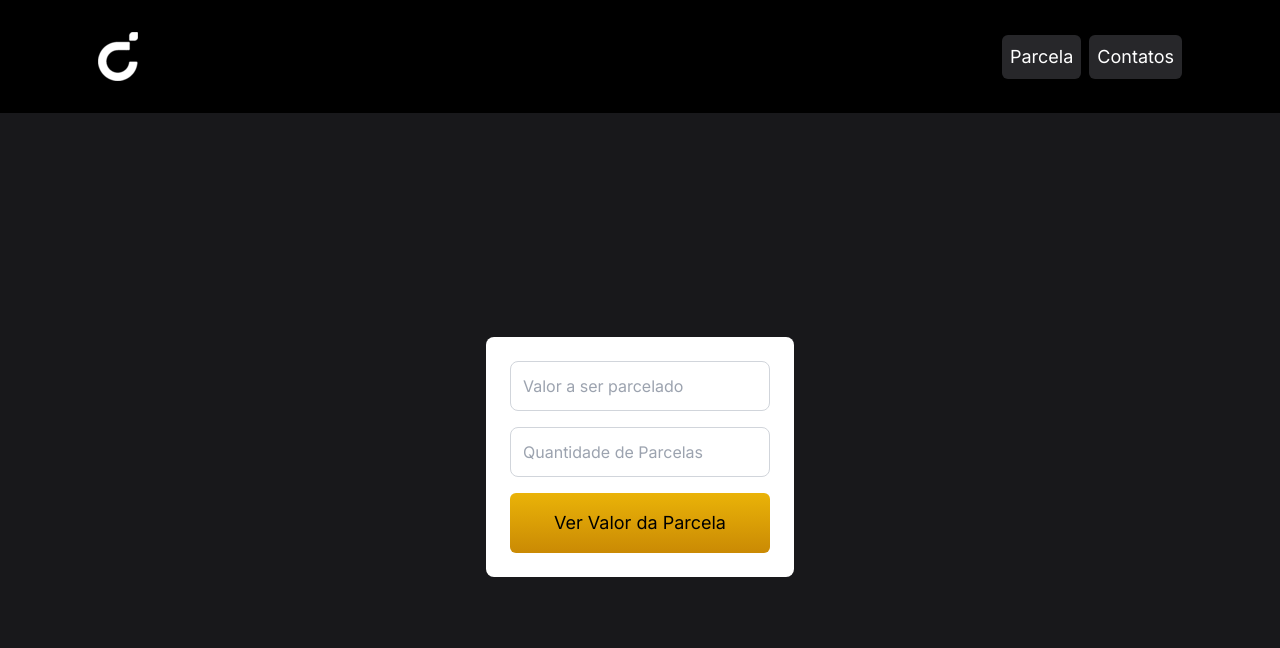
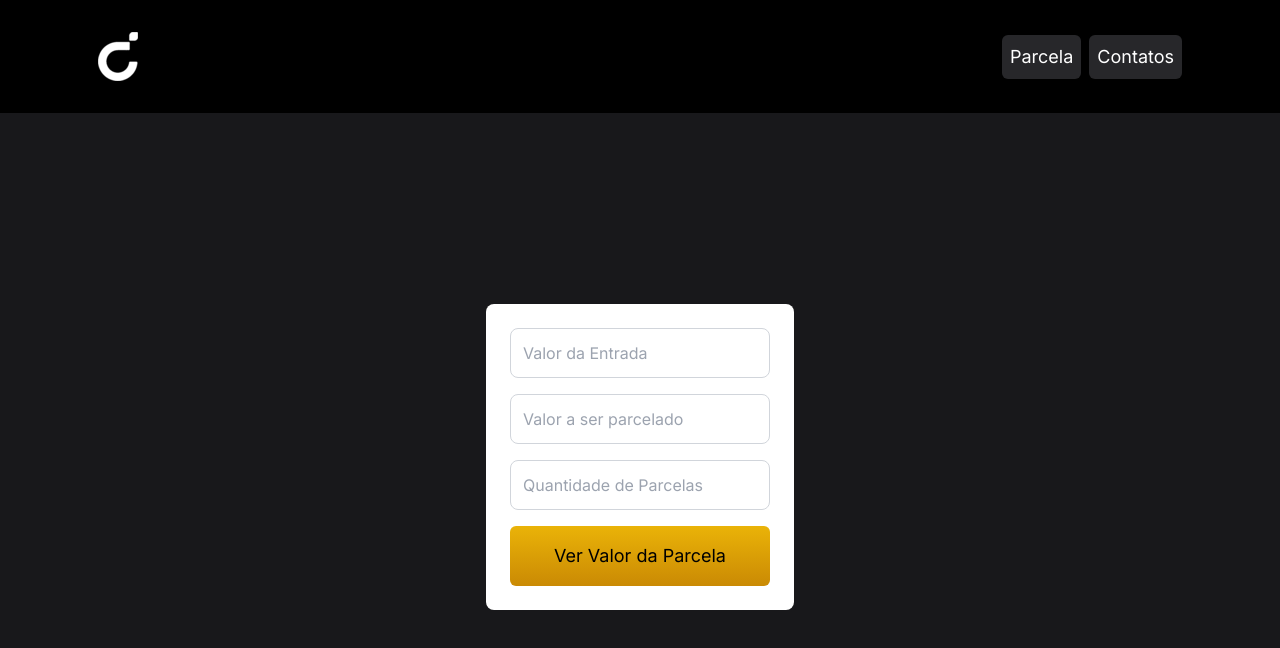
Before and after one commit to enzo2101/Garcia-Apple, a Next.js app: page /parcela in a window 1280 px wide. Shown: the top 648 px of the page. Built offline with nearby package versions, Linux system fonts and the light colour scheme.

Commit message:
add new feature, DownPayment input

```diff
--- a/package.json
+++ b/package.json
@@ -20,7 +20,7 @@
   "devDependencies": {
     "@types/eslint": "^8.56.2",
     "@types/node": "^20.11.20",
-    "@types/react": "^18.2.66",
+    "@types/react": "^18.2.67",
     "@types/react-dom": "^18.2.19",
     "@typescript-eslint/eslint-plugin": "^7.0.2",
     "@typescript-eslint/parser": "^7.0.2",
--- a/src/app/parcela/page.tsx
+++ b/src/app/parcela/page.tsx
@@ -8,6 +8,9 @@ import { parcelCalculator } from "~/components/parcelCalculator/parcelCalculator
 const Parcela = () => {
   const [parcel, setParcel] = useState("");
   const [value, setValue] = useState("");
+  const [downValue, setDownValue] = useState("");
+
+  const [informedDownValue, setInformedDownValue] = useState("");
   const [informedValue, setInformedValue] = useState("");
   const [informedParcel, setInformedParcel] = useState("");
   const [parcelValue, setParcelValue] = useState("");
@@ -16,6 +19,11 @@ const Parcela = () => {
     const inputValue = e.target.value;
     const formattedValue = formatCurrency({ value: inputValue });
     setValue(formattedValue);
+  };
+  const handleDownValue = (e: ChangeEvent<HTMLInputElement>) => {
+    const inputDownValue = e.target.value;
+    const formattedDownValue = formatCurrency({ value: inputDownValue });
+    setDownValue(formattedDownValue);
   };
 
   const handleParcel = (e: ChangeEvent<HTMLInputElement>) => {
@@ -35,11 +43,13 @@ const Parcela = () => {
   };
 
   const handleCalculate = () => {
-    if (value && parcel) {
-      const calculatedParcel = parcelCalculator(value, parcel);
+    if (value && parcel && downValue) {
+      const calculatedParcel = parcelCalculator(value, parcel, downValue);
       setParcelValue(calculatedParcel);
       setInformedValue(value);
       setInformedParcel(parcel);
+      setInformedDownValue(downValue);
+      setDownValue("");
       setValue("");
       setParcel("");
     }
@@ -51,6 +61,14 @@ const Parcela = () => {
       <div className="flex flex-grow justify-center items-center">
         <div className="bg-white rounded-lg shadow-5xl p-6 w-auto">
           <div className="flex flex-col space-y-4">
+            <input
+              type="text"
+              placeholder="Valor da Entrada"
+              className="border border-gray-300 rounded-lg p-3 focus:outline-none focus:border-yellow-500"
+              onChange={handleDownValue}
+              value={downValue}
+              maxLength={12}
+            />
             <input
               type="text"
               placeholder="Valor a ser parcelado"
@@ -69,6 +87,7 @@ const Parcela = () => {
             <button onClick={handleCalculate} className="bg-gradient-to-b from-yellow-500 to-yellow-600 text-lg p-4 rounded-md">Ver Valor da Parcela</button>
             {parcelValue && (
               <>
+                <h1>Valor de Entrada: <span className="text-yellow-500 font-bold">{informedDownValue}</span></h1>
                 <h1>Valor informado: <span className="text-yellow-500 font-bold">{informedValue}</span></h1>
                 <h1>Quantidade de parcelas: <span className="text-yellow-500 font-bold">{informedParcel}</span></h1>
                 <h1>Valor de cada parcela: <span className="text-yellow-500 font-bold">{parcelValue}</span></h1>
--- a/src/components/parcelCalculator/parcelCalculator.tsx
+++ b/src/components/parcelCalculator/parcelCalculator.tsx
@@ -1,14 +1,19 @@
-export const parcelCalculator = (value: string, parcel: string): string => {
+export const parcelCalculator = (value: string, parcel: string, downValue: string): string => {
   const formattedValue: string = value.replace("R$", "");
 
   const valueWithoutDot: string = formattedValue.replace(/\./g, "");
   const valueFloat: number = parseFloat(valueWithoutDot.replace(",", "."));
 
+  const formattedDownValue: string = downValue.replace("R$", "")
+
+  const DownValueWithoutDot: string = formattedDownValue.replace(/\./g, "");
+  const downValueFloat: number = parseFloat(DownValueWithoutDot.replace(",", "."));
+
   const parcelInt: number = parseInt(parcel);
 
-  if (parcelInt < 1 || parcelInt > 18) {
+/*   if (parcelInt < 1 || parcelInt > 18) {
     throw new Error("Número de parcelas inválido. Por favor, escolha um número de 1 a 18.");
-  }
+  } */
 
   const interestRates: number[] = [
     2.99, 2.86, 3.60, 4.33, 5.06, 5.78, 6.39, 7.09, 7.78,
@@ -17,7 +22,8 @@ export const parcelCalculator = (value: string, parcel: string): string => {
 
   const interestIndex: number = parcelInt - 1;
   const interest: number = interestRates[interestIndex] ?? 0;
-  const calculatedParcel: number = ((valueFloat * (interest / 100)) + valueFloat) / parcelInt;
+  const realValue = valueFloat - downValueFloat;
+  const calculatedParcel: number = ((realValue * (interest / 100)) + realValue) / parcelInt;
   const roundedParcelValue: number = Math.ceil(calculatedParcel * 100) / 100;
   const formattedParcelValue: string = roundedParcelValue.toLocaleString('pt-BR', { minimumFractionDigits: 2, maximumFractionDigits: 2, style: 'currency', currency: 'BRL' });
 
```
Also changed, not shown: 1 other file (tests, documents, lock files or other folders).
